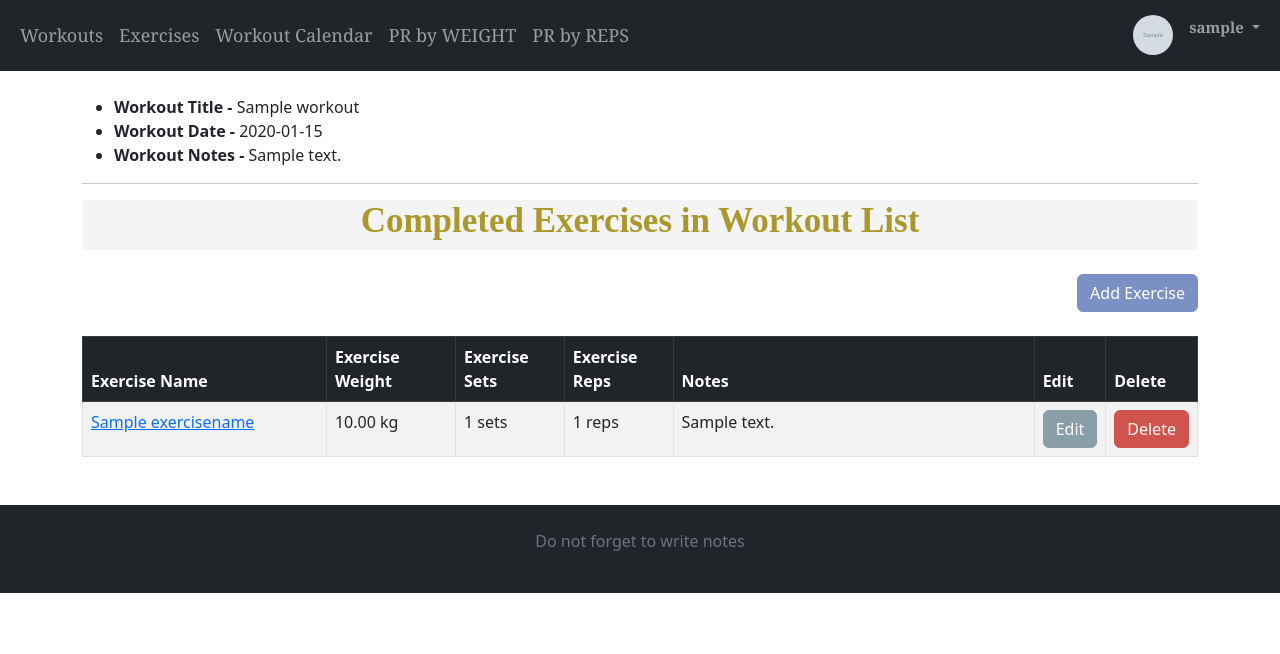
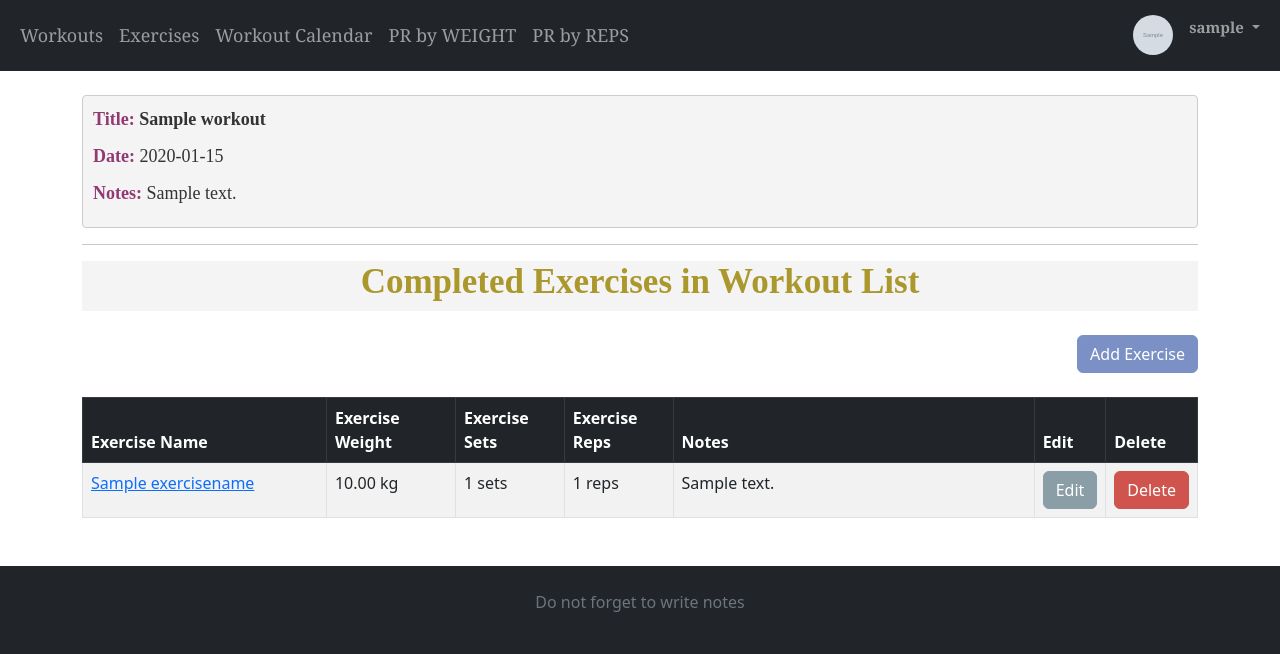
Before and after one commit to TomaDovydene/Workout_Journal.py, a Django app: page /journal/workouts/1/ in a window 1280 px wide. Shown: the part 241-895 px from the top of the page. Before the commit the page ends 834 px from the top, so only its background shows below. Run offline with Django 4.2, Linux system fonts and the light colour scheme; a user stored in the database is signed in; tables that the repository leaves empty hold one stand-in row (values such as "Sample post"); grey boxes marked "Sample" are stand-in pictures.

```diff
--- a/mysite/journal/templates/workout.html
+++ b/mysite/journal/templates/workout.html
@@ -4,13 +4,14 @@
 
 {% block "content" %}
 
-    <div>
-<ul>
-   <li><strong>Workout Title - </strong>{{ workout.title }}</li>
-   <li><strong>Workout Date - </strong>{{ workout.date|date:'Y-m-d' }}</li>
-   <li><strong>Workout Notes - </strong>{{ workout.notes }}</li>
-</ul>
-    </div>
+<div class="workout-details">
+  <ul>
+    <li><strong>Title: </strong><span class="workout-title">{{ workout.title }}</span></li>
+    <li><strong>Date: </strong>{{ workout.date|date:'Y-m-d' }}</li>
+    <li><strong>Notes: </strong>{{ workout.notes }}</li>
+  </ul>
+</div>
+
     <hr>
 
 <div class="custom-titles-container">
@@ -67,6 +68,35 @@
 </table>
 
 <style>
+.workout-details {
+  font-family: Times New Roman, serif;
+  font-size: 18px;
+  color: #333;
+  padding: 10px;
+  background-color: #F4F4F4;
+  border: 1px solid #ccc;
+  border-radius: 4px;
+}
+
+.workout-details ul {
+  list-style-type: none;
+  margin: 0;
+  padding: 0;
+}
+
+.workout-details li {
+  margin-bottom: 10px;
+}
+
+.workout-details strong {
+  font-weight: bold;
+  color: #923973;
+}
+
+.workout-details .workout-title {
+  font-weight: bold;
+}
+
     .custom-titles-container {
         display: flex;
         justify-content: center;
```
